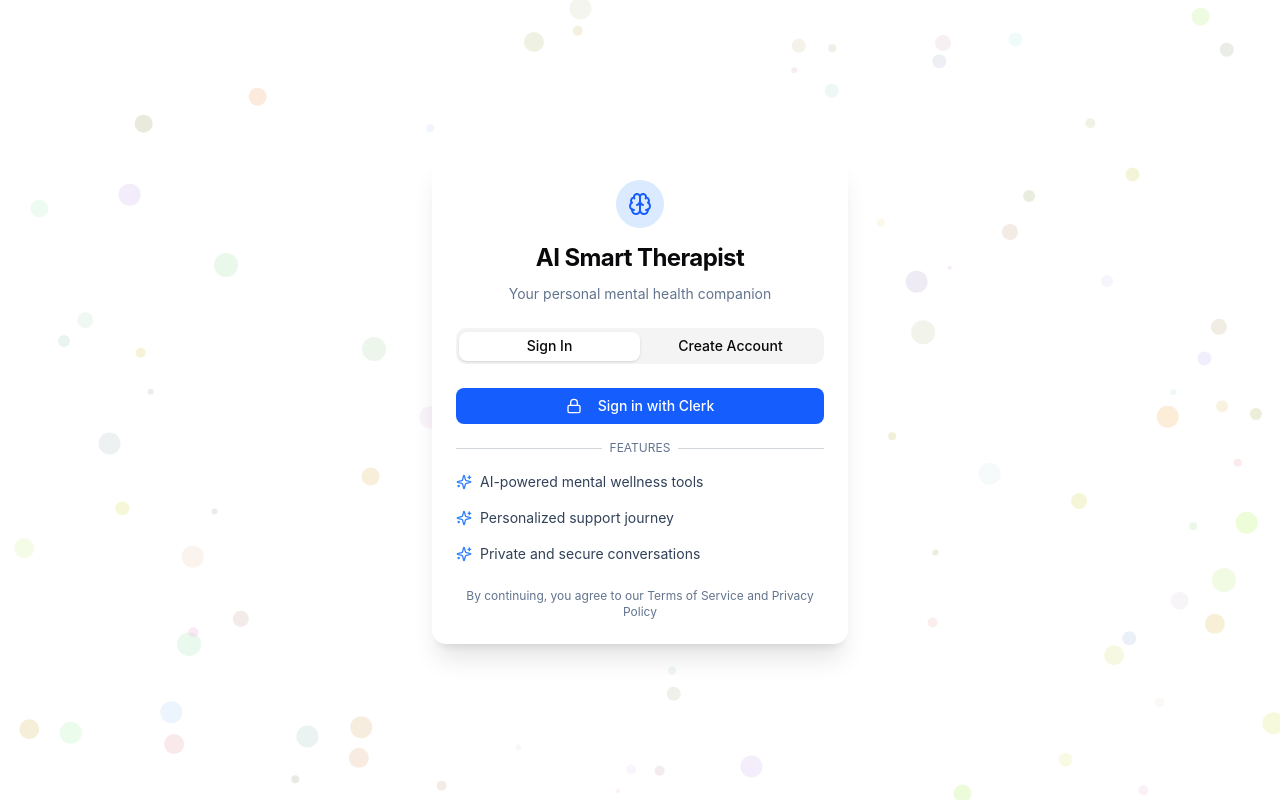
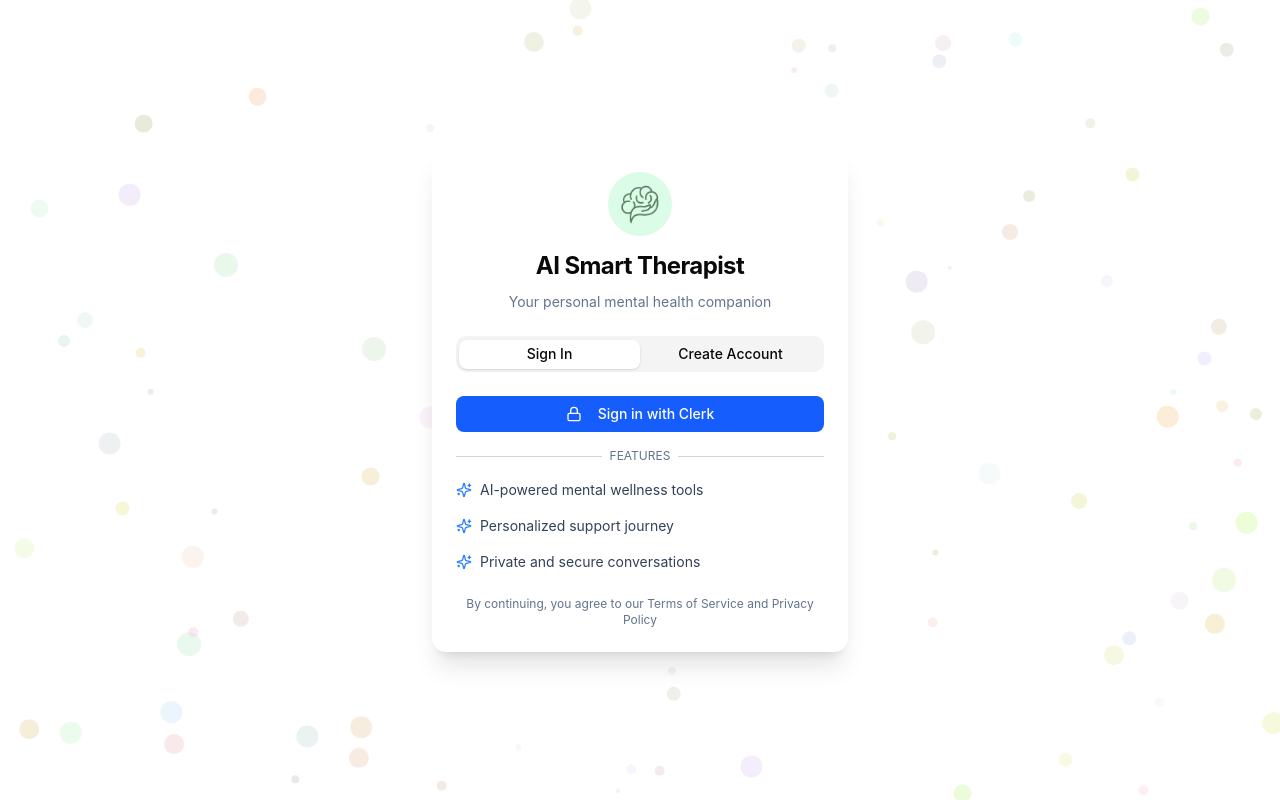
Before and after one commit to Aneaire/ai-smart-therapy, a React (Vite) app: page / in a window 1280 px wide. Built offline with nearby package versions, Linux system fonts and the light colour scheme; no server answers.

Commit message:
logo and manifest

```diff
--- a/src/components/WelcomeScreen.tsx
+++ b/src/components/WelcomeScreen.tsx
@@ -11,7 +11,6 @@ import { Tabs, TabsContent, TabsList, TabsTrigger } from "@/components/ui/tabs";
 import { useClerk } from "@clerk/clerk-react";
 import {
   ArrowRightIcon,
-  Brain,
   LockIcon as LockClosedIcon,
   Sparkles,
 } from "lucide-react";
@@ -36,8 +35,9 @@ export const WelcomeScreen = () => {
         <Card className="w-full shadow-xl border-0">
           <CardHeader className="space-y-1 text-center">
             <div className="flex justify-center mb-2">
-              <div className="h-12 w-12 rounded-full bg-blue-100 flex items-center justify-center">
-                <Brain className="h-6 w-6 text-blue-600" />
+              <div className="h-16 w-16 rounded-full bg-green-100 flex items-center justify-center p-2">
+                {/* <Brain className="h-6 w-6 text-blue-600" /> */}
+                <img src="/logo2.png" alt="logo" />
               </div>
             </div>
             <CardTitle className="text-2xl font-bold tracking-tight">
```
Also changed, not shown: public/manifest.json.
